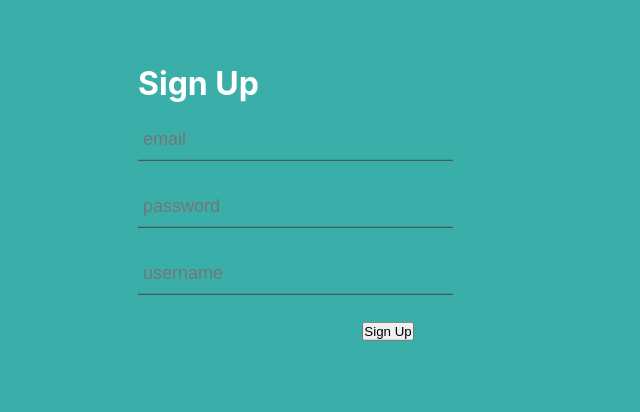
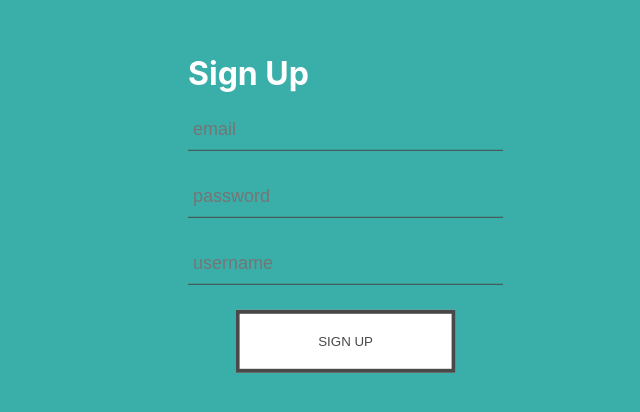
Before and after one commit to chingu-voyages/v32-geckos-team-03, a React (Create React App) app in the folder my-app/: page /register in a window 1280 px wide. Shown: the part 158-570 px from the top of the page, without its empty margins (302-942 px from the left). Built offline with nearby package versions, Linux system fonts and the light colour scheme.

Commit message:
setup and styled form btn

```diff
--- a/my-app/src/components/sign-up/sign-up.component.jsx
+++ b/my-app/src/components/sign-up/sign-up.component.jsx
@@ -1,7 +1,6 @@
 import React, { useState } from "react";
 
 import "./sign-up.styles.css";
-// import FormInput from "../form-input/form-input.component";
 
 function SignUp() {
   const [state, setState] = useState({ username: "", email: "", password: "" });
@@ -51,7 +50,9 @@ function SignUp() {
             className="form-input"
           />
 
-          <button type="submit">Sign Up</button>
+          <button type="submit" className="sign-up-btn">
+            Sign Up
+          </button>
         </form>
       </div>
     </div>
--- a/my-app/src/components/sign-up/sign-up.styles.css
+++ b/my-app/src/components/sign-up/sign-up.styles.css
@@ -3,7 +3,7 @@
   position: absolute;
   top: 50%;
   left: 50%;
-  transform: translate(-40%, -60%);
+  transform: translate(-30%, -70%);
 }
 .sign-up-form {
 }
@@ -32,3 +32,26 @@
   position: absolute;
   top: -30px;
 }
+
+.sign-up-btn {
+  color: #494949 !important;
+  text-transform: uppercase;
+  text-decoration: none;
+  background: #ffffff;
+  padding: 20px;
+  border: 4px solid #494949 !important;
+  display: inline-block;
+  transition: all 0.4s ease 0s;
+  width: 220px;
+  margin-bottom: 10px;
+  position: absolute;
+
+  transform: translateX(-92%);
+}
+
+.sign-up-btn:hover {
+  color: #ffffff !important;
+  background: #17252a;
+  border-color: #17252a !important;
+  transition: all 0.4s ease 0s;
+}
```
